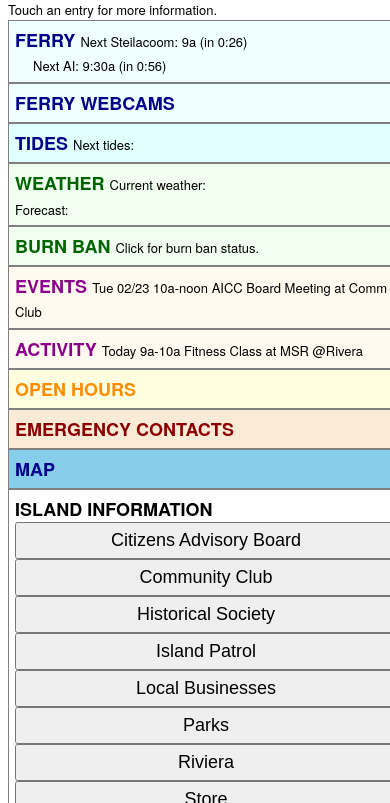
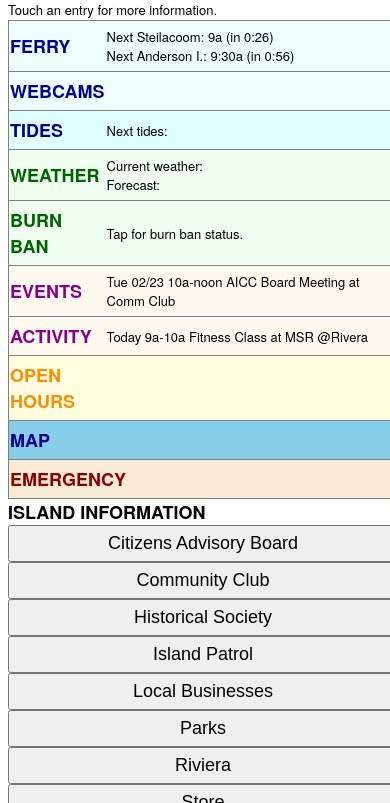
Before and after one commit to postersw/AndersonIsland, a plain HTML site: page www/index.html in a window 390 px wide. Shown: the part 41-844 px from the top of the page. Drawn offline with nearby package versions, Linux system fonts and the light colour scheme; some packages are replaced by stand-ins of ours.

Commit message:
Change front page to a table.

```diff
--- a/www/index.html
+++ b/www/index.html
@@ -37,6 +37,8 @@
         p {
             font-size: 14px;
         }
+        tr {border-style:solid;border-width:thin;border-color:gray;padding-top:6px;padding-bottom:6px;}
+        td {padding-top:6px;padding-bottom:6px;}
         li {border-style:solid;border-width:thin;border-color:gray;padding-top:6px;padding-bottom:6px;padding-left:6px}
     </style>
 
@@ -48,65 +50,71 @@
         <h1 style="font-size:18px;margin-bottom:0px">Anderson Island Assistant </h1>
         <span id="topline" style="font-size:small;padding-top:-4px;margin-bottom:0px">Touch an entry for more information.</span>
         <!--<p>All sorts of usefull information in an up-to-date easy-to-use app.</p>-->
- <ul style="list-style-type:none;margin:0;padding:0">
-        <li style="background-color:azure" onclick="window.open('localferryschedule.html', '_parent');" >
-            <span style="font-size:18px;font-weight:bold;color:darkblue;margin-left:0%">FERRY </span>
-            <span id="ferrytimes" style="font-size:small;margin-top:4px;margin-bottom:4px">Next : </span>
-            </li>
-        <li style="background-color:azure" onclick="ShowFerryCams();" >
-            <span style="font-size:18px;font-weight:bold;color:darkblue;margin-left:0%">FERRY WEBCAMS </span>
-        </li>
+ <table style="border-collapse:collapse";>
+        <tr style="background-color:azure;" onclick="window.open('localferryschedule.html', '_parent');" >
+            <td style="font-size:18px;font-weight:bold;color:darkblue;margin-left:0%">FERRY </td>
+            <td id="ferrytimes" style="font-size:small;margin-top:4px;margin-bottom:4px">Next : </td>
+        </tr>
 
-          <li style="background-color:lightcyan"  onclick="ShowTides();">
-            <span style="font-size:18px;font-weight:bold;color:darkblue;margin-left:0%">
-            TIDES </span>
-         <span id="tides" style="font-size:small;margin-top:2px;margin-bottom:4px">Next tides:</span>
-         </li>
+        <tr style="background-color:azure" onclick="ShowFerryCams();" >
+            <td style="font-size:18px;font-weight:bold;color:darkblue;margin-left:0%" colspan="2">WEBCAMS </td>
+        </tr>
 
-     <li style="background-color:honeydew"  onclick="ShowWeather();">
-            <span style="font-size:18px;font-weight:bold;color:darkgreen;margin-left:0%">
-            WEATHER </span>
-         <span id="weather" style="font-size:small;margin-top:4px;margin-bottom:0px">Current weather:</span>
-         <p id="forecast" style="font-size:small;margin-top:4px;margin-bottom:0px">Forecast: </p>
+         <tr style="background-color:lightcyan"  onclick="ShowTides();">
+            <td style="font-size:18px;font-weight:bold;color:darkblue;margin-left:0%">
+            TIDES </td>
+            <td id="tides" style="font-size:small;margin-top:2px;margin-bottom:4px">Next tides:</td>
+         </tr>
 
-         </li>
+        <tr style="background-color:honeydew"  onclick="ShowWeather();">
+            <td style="font-size:18px;font-weight:bold;color:darkgreen;margin-left:0%">
+            WEATHER </td>
+            <td style="font-size:small;margin-top:4px;margin-bottom:0px">
+                <span id="weather" >Current weather:</span><br />
+                <span id="forecast" style="font-size:small;margin-top:4px;margin-bottom:0px">Forecast: </span>
+            </td>
+
+         </tr>
 
 
-      <li style="background-color:honeydew"  onclick="ShowBurnBan();">
-            <span style="font-size:18px;font-weight:bold;color:darkgreen;margin-left:0%">
-            BURN BAN </span>
-         <span id="burnban" style="font-size:small;margin-top:2px;margin-bottom:4px">Click for burn ban status.</span>
-         </li>
+        <tr style="background-color:honeydew"  onclick="ShowBurnBan();">
+            <td style="font-size:18px;font-weight:bold;color:darkgreen;margin-left:0%">
+            BURN BAN </td>
+            <td id="burnban" style="font-size:small;margin-top:2px;margin-bottom:4px">Tap for burn ban status.</td>
+         </tr>
 
-        <li style="background-color:floralwhite;"  onclick="window.open('comingevents.html?events', '_parent');">
-        <span style="font-size:18px;font-weight:bold;color:darkmagenta;">
-            EVENTS </span>
-            <span id="nextevent" style="font-size:small;margin-top:4px;margin-bottom:4px">Next Event:</span>
-        </li>
-        <li style="background-color:floralwhite;"  onclick="window.open('comingevents.html?activities', '_parent');">
-        <span style="font-size:18px;font-weight:bold;color:darkmagenta;">
-            ACTIVITY </span>
-            <span id="nextactivity" style="font-size:small;margin-top:4px;margin-bottom:4px">Next Activity:</span>
-        </li>
+        <tr style="background-color:floralwhite;"  onclick="window.open('comingevents.html?events', '_parent');">
+            <td style="font-size:18px;font-weight:bold;color:darkmagenta;">
+            EVENTS </td>
+            <td id="nextevent" style="font-size:small;margin-top:4px;margin-bottom:4px">Next Event:</td>
+        </tr>
+        <tr style="background-color:floralwhite;"  onclick="window.open('comingevents.html?activities', '_parent');">
+            <td style="font-size:18px;font-weight:bold;color:darkmagenta;">
+            ACTIVITY </td>
+            <td id="nextactivity" style="font-size:small;margin-top:4px;margin-bottom:4px">Next Activity:</td>
+        </tr>
 
-     <li style="background-color:lightyellow" onclick="window.open('openhours.html', '_parent');">
-            <span style="font-size:18px;font-weight:bold;color:darkorange;">OPEN HOURS</span>
-             <span id="openhours" style="font-size:small;margin-top:4px;margin-bottom:4px">
-            </span>
-         </li>
+     <tr style="background-color:lightyellow" onclick="window.open('openhours.html', '_parent');">
+            <td style="font-size:18px;font-weight:bold;color:darkorange;">OPEN<br /> HOURS</td>
+             <td id="openhours" style="font-size:small;margin-top:4px;margin-bottom:4px">
+            </td>
+         </tr>
 
-         <li style="background-color:antiquewhite;" onclick="window.open('emergencycontacts.html', '_parent')">
-            <span style="font-size:18px;font-weight:bold;color:darkred">
-             EMERGENCY CONTACTS </span>
-         </li>
+        <tr style="background-color:skyblue" onclick="ShowMap();">
+            <td style="font-size:18px;font-weight:bold;color:darkblue;margin-left:0%" colspan="2">
+            MAP </td>
+        </tr>
+         <tr style="background-color:antiquewhite;" onclick="window.open('emergencycontacts.html', '_parent')">
+            <td style="font-size:18px;font-weight:bold;color:darkred" colspan="2">
+             EMERGENCY</td>
+         </tr>
 
-        <li style="background-color:skyblue" onclick="ShowMap();">
-        <span style="font-size:18px;font-weight:bold;color:darkblue;margin-left:0%">
-            MAP </span>
-        </li>
 
-          <li >
+              </table>
+
+
              <span style="font-size:18px;font-weight:bold;color:black">ISLAND INFORMATION </span><br />
+
 
             <button style="width:100%;padding:6px" onclick="window.open('http://www.aicab.org');">Citizens Advisory Board</button><br />
             <button style="width:100%;padding:6px" onclick="window.open('http://www.andersonislandcc.org');">Community Club</button><br />
@@ -120,18 +128,15 @@
 
 
 
-       </li>
-          <li>
+
             <button style="width:100%" onclick="ReloadCachedData();">Reload Data</button><br />
             <button style="width:100%" onclick="window.open('aboutus.html');">About Us</button><br />
 
-         </li>
-     </ul>
-        <!-- debugging times -->
+         <!-- debugging times -->
         <p> <span id="updatetime" style="font-size:x-small">Screen update time.</span>
         <span id="reloadtime" style="font-size:x-small">Data reload time.</span>
         <span id="reloadreason" style="font-size:x-small">Data reload reason.</span>
-       <br /><span style="font-size:x-small">AIA ver: 2/18-1236</span>
+       <br /><span style="font-size:x-small">AIA ver: 2/19-0013</span>
 
 
         </p>
@@ -247,7 +252,7 @@
             if (lftS === null) lftS = "545,H123456A,645,*,800,*,900,*,1000,F,1200,*,1410,*,510,*,1610,*,1710,*,1830,*,1930,*,2040,4560H,2200,X6H,2300,Y";
             var lftA = localStorage.getItem("ferrytimesA");
             if (lftA === null) lftA = "615,H123456A,730,*,830,*,930,*,1030,F,1230,*,1440,*,1540,*,1640,*,1740,*,1900,*,2000,*,2110,4560H,2230,X6H,2330,Y";
-            v = v + FindNextFerryTime(lftS) + "</br>&nbsp&nbsp&nbsp&nbsp Next AI: " + FindNextFerryTime(lftA);
+            v = v + FindNextFerryTime(lftS) + "</br>Next Anderson I.: " + FindNextFerryTime(lftA);
             document.getElementById("ferrytimes").innerHTML = v;
 
         }
@@ -330,7 +335,6 @@
                             ", " + r.precipIN + " precip."
                         localStorage.setItem("currentweather", current);
                         localStorage.setItem("currentweathertime", timehhmm); // save the cache time
-                        //document.getElementById("forecast").innerHTML = current;
                         $("#weather").html(current); // jquery equivalent. Is this really easier?
                     }
                     else {
@@ -598,12 +602,10 @@
         function ShowCachedData() {
             WriteNextFerryTimes();  // show cached ferry schedule
             ShowNextTides(); // show cached tide data
-            document.getElementById("reloadtime").innerHTML = "show next tides";
             document.getElementById("openhours").innerHTML = ShowOpenHours(); //  open hours
-            document.getElementById("reloadtime").innerHTML = "show open hours";
             $("#nextevent").html(DisplayNextEvents(localStorage.getItem("comingevents")));
             $("#nextactivity").html(DisplayNextEvents(localStorage.getItem("comingactivities")));
-            document.getElementById("reloadtime").innerHTML =
+
             s = localStorage.getItem("forecast");
             if (s == null) forceCacheReload = true;
             else document.getElementById("forecast").innerHTML = s;
```
